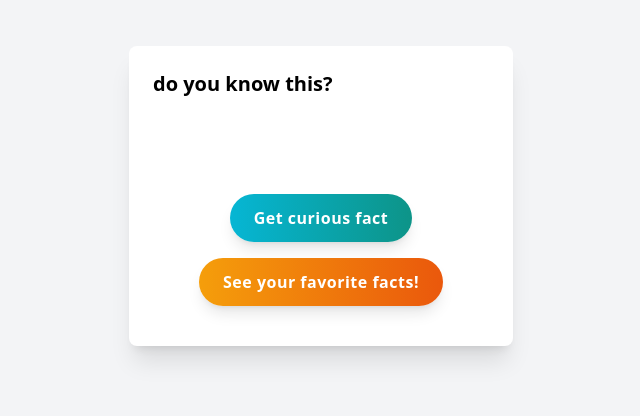
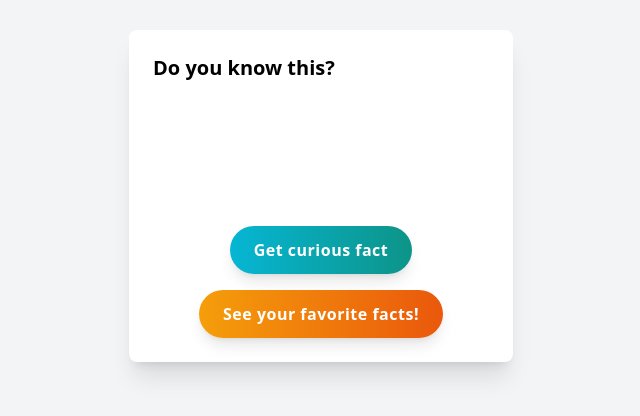
Before and after one commit to Nuclea88/Curious-facts, a website with bundled scripts: page index.html in a window 1280 px wide. Shown: the part 204-620 px from the top of the page, without its empty margins (319-959 px from the left). Built offline with nearby package versions, Linux system fonts and the light colour scheme.

```diff
--- a/index.html
+++ b/index.html
@@ -10,8 +10,9 @@
     <body class="bg-gray-100 min-h-screen flex items-center justify-center p-4">
         <main class = "app-container bg-white shadow-xl rounded-lg p-6 w-full max-w-sm">
             <section id="viewer" class="section-container">
-                <h1 id="intro" class="text-xl font-bold mb-6 text-left">do you know this?</h1>
+                <h1 id="intro" class="text-xl font-bold mb-6 text-left">Do you know this?</h1>
                 <div id="fact" class="min-h-12 text-center italic text-lg mb-6"></div>
+                <div id ='favorite-viewer' class="w-full mt-4 space-y-2 font-bold p-6 text-center"></div>
                 <div id="buttons-container"class="fact-buttons flex flex-col items-center space-y-4 w-full">
                 <button hidden id="save-fact-btn" class="btn save-btn w-fit py-3 rounded-full text-white font-bold bg-gradient-to-r from-pink-500 to-fuchsia-600 hover:opacity-90 transition-opacity shadow-lg">
                         Add to favorites</button>
@@ -19,7 +20,7 @@
                     Get curious fact</button>
                  <button id="favorites-btn" class="btn fav-btn w-fit py-3 rounded-full text-white font-bold bg-gradient-to-r from-amber-500 to-orange-600 hover:opacity-90 transition-opacity shadow-lg">
                         See your favorite facts!</button>
-                 <div id ='favorite-viewer' class="w-full mt-4 space-y-2"></div>
+
                 </div>
             </section>
         </main>
```
